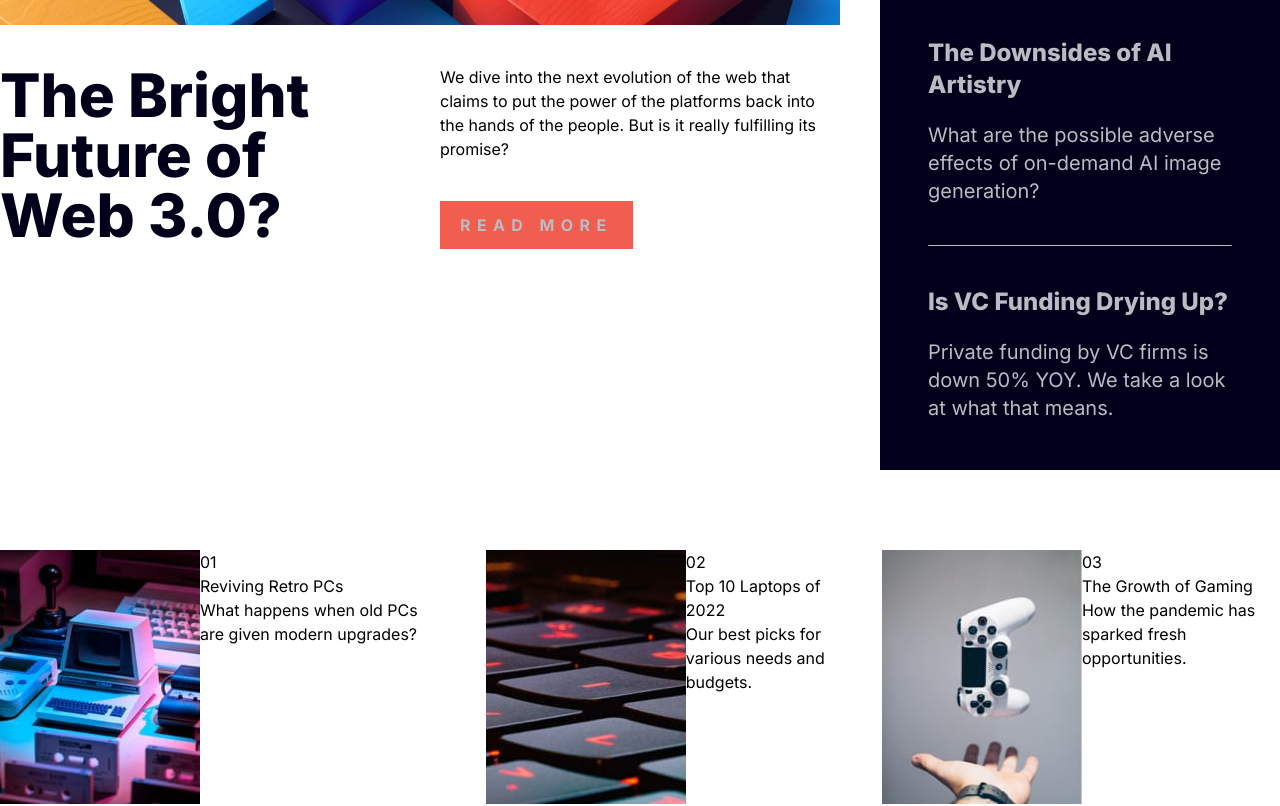
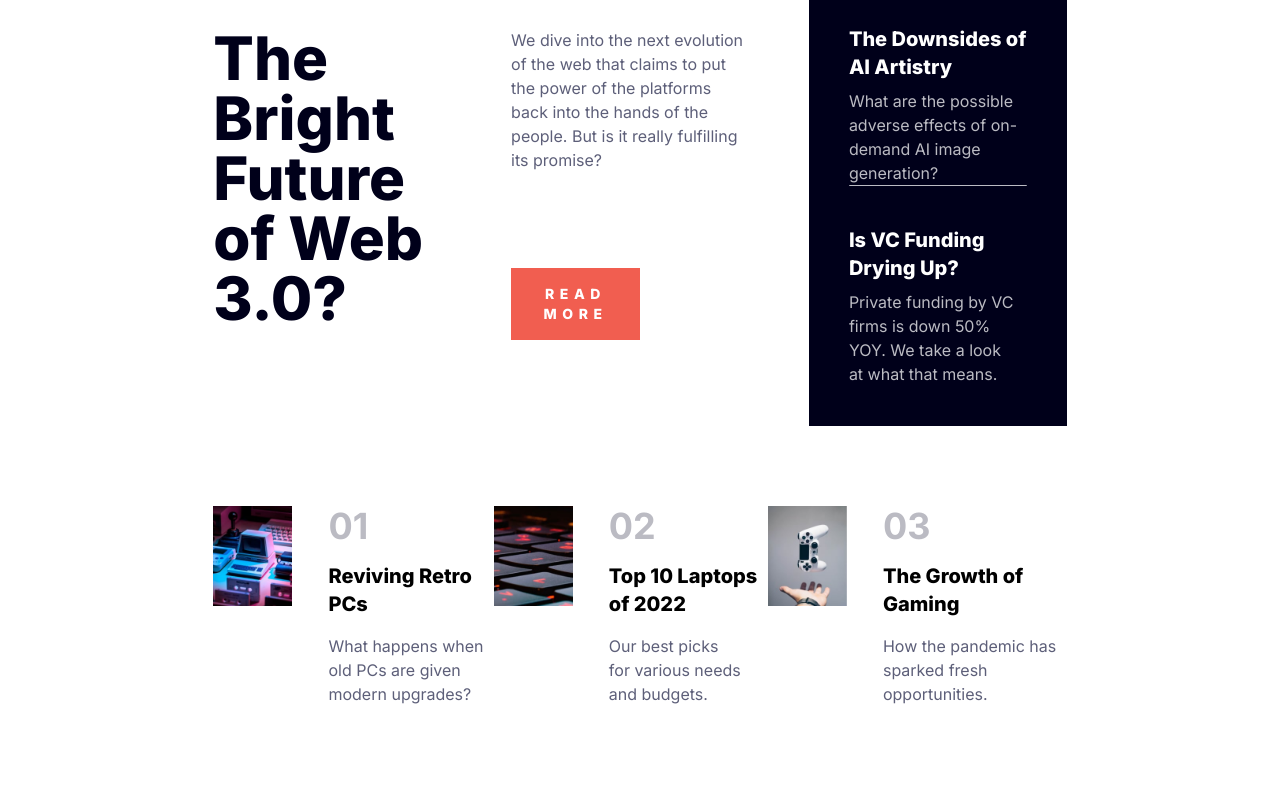
Before and after one commit to Ness733/frontend-mentor-newspage, an Angular app: page / in a window 1280 px wide. Shown: the part 440-1246 px from the top of the page. Built offline with nearby package versions, Linux system fonts and the light colour scheme.

Commit message:
resized elements

```diff
--- a/src/app/app.component.html
+++ b/src/app/app.component.html
@@ -27,10 +27,10 @@
 <body class="flex flex-col justify-center items-center">
 
 
-  <div class="container">
+  <div class="container w-2/3 mt-20">
     <nav class="flex justify-between">
       <img src="../assets/images/logo.svg" alt="w logo">
-      <ul class="flex gap-10">
+      <ul class="flex gap-14">
         <li>Home</li>
         <li>New</li>
         <li>Popular</li>
@@ -39,15 +39,17 @@
       </ul>
     </nav>
     <div class="grid grid-cols-3 gap-x-10 gap-y-20 my-20">
+
       <div class="col-span-2">
         <img src="../assets/images/image-web-3-desktop.jpg" alt="">
-        <div class="grid grid-cols-2 gap-x-10 my-10">
-          <h1 class="text-very-dark-blue text-6xl text-pretty font-extrabold">
+        <div class="grid grid-cols-2 gap-x-10 mt-10">
+          <h1
+            class="text-very-dark-blue text-6xl leading-none text-pretty tracking font-extrabold pb-3">
             The
             Bright Future of
             Web 3.0?</h1>
-          <div>
-            <p>
+          <div class="flex flex-col justify-between">
+            <p class="text-dark-grayish-blue pr-4 text-pretty text-md">
               We dive into the next evolution of the web that claims to put the
               power
               of
@@ -56,74 +58,82 @@
               But is it really fulfilling its promise?
             </p>
             <button
-              class="text-light-grayish-blue bg-secondary px-5 py-3 font-bold tracking-[0.4em] mt-10">READ
+              class="bg-secondary text-sm px-6 py-4 font-extrabold tracking-[0.4em] text-white col-start-2 w-1/2">READ
               MORE</button>
           </div>
+
         </div>
       </div>
       <div
-        class="bg-very-dark-blue col-start-3 p-12 flex flex-col gap-10 justify-between">
+        class="bg-very-dark-blue col-start-3 p-10 flex flex-col justify-between">
         <h1 class="text-primary text-5xl font-extrabold">New</h1>
         <div>
-          <h1 class="text-light-grayish-blue text-2xl pb-5 font-extrabold">
+          <h1 class="text-white text-xl pb-2 font-extrabold">
             Hydrogen
             VS
             Electric Cars</h1>
-          <p class="text-light-grayish-blue text-xl">
+          <p class="text-light-grayish-blue text-md text-pretty">
             Will hydrogen-fueled cars ever catch up to EVs?
           </p>
         </div>
         <div class="border-t-light-grayish-blue border-t rounded-t-[1px] pt-10">
-          <h1 class="text-light-grayish-blue text-2xl pb-5 font-extrabold">The
+          <h1 class="text-white text-xl pb-2 font-extrabold">The
             Downsides
             of
             AI
             Artistry</h1>
-          <p class="text-light-grayish-blue text-xl">What are the possible
+          <p class="text-light-grayish-blue text-md text-pretty">What are the
+            possible
             adverse
             effects
             of on-demand AI image
             generation?</p>
         </div>
         <div class="border-t-light-grayish-blue border-t rounded-t-[1px] pt-10">
-          <h1 class="text-light-grayish-blue text-2xl font-extrabold pb-5">Is VC
+          <h1 class="text-white text-xl font-extrabold pb-2">Is VC
             Funding
             Drying Up?</h1>
-          <p class="text-light-grayish-blue text-xl">
+          <p class="text-light-grayish-blue text-md text-balance">
             Private funding by VC firms is down 50% YOY. We take a look at what
             that
             means.
           </p>
         </div>
       </div>
-      <div class="grid grid-flow-col col-span-3 gap-x-10 gap-y-10">
-        <div class="">
-          <img class="float-left" src="../assets/images/image-retro-pcs.jpg"
-            alt="">
-          <h1>01</h1>
-          <h2>Reviving Retro PCs</h2>
-          <p>
+      <div class="grid grid-flow-col col-span-3">
+
+        <img class="float-left w-[125px]"
+          src="../assets/images/image-retro-pcs.jpg" alt="">
+        <div class="flex flex-col gap-4 pl-9">
+          <h1 class="text-4xl font-bold text-light-grayish-blue">01</h1>
+          <h2 class="text-xl font-extrabold">Reviving Retro PCs</h2>
+          <p class="text-dark-grayish-blue text-md text-balance">
             What happens when old PCs are given modern upgrades?
           </p>
         </div>
-        <div>
-          <img class="float-left" src="../assets/images/image-top-laptops.jpg"
-            alt="">
-          <h1>02</h1>
-          <h2>Top 10 Laptops of 2022</h2>
-          <p>
+
+
+        <img class="float-left w-[125px]"
+          src="../assets/images/image-top-laptops.jpg" alt="">
+        <div class="flex flex-col gap-4 pl-9">
+          <h1 class="text-4xl font-bold text-light-grayish-blue">02</h1>
+          <h2 class="text-xl font-extrabold">Top 10 Laptops of 2022</h2>
+          <p class="text-dark-grayish-blue text-md w-fit text-balance">
             Our best picks for various needs and budgets.
           </p>
         </div>
-        <div>
-          <img class="float-left" src="../assets/images/image-gaming-growth.jpg"
-            alt="">
-          <h1>03</h1>
-          <h2>The Growth of Gaming</h2>
-          <p>
+
+
+        <img class="float-left w-[125px]"
+          src="../assets/images/image-gaming-growth.jpg" alt="">
+        <div class="flex flex-col gap-4 pl-9">
+          <h1 class="text-4xl font-bold text-light-grayish-blue">03</h1>
+          <h2 class="text-xl font-extrabold">The Growth of Gaming</h2>
+          <p class="text-dark-grayish-blue text-md w-fit text-pretty">
             How the pandemic has sparked fresh opportunities.
           </p>
         </div>
+
       </div>
     </div>
   </div>
--- a/tailwind.config.js
+++ b/tailwind.config.js
@@ -2,7 +2,7 @@
 module.exports = {
 	content: ["./src/**/*.{html,ts}"],
 	theme: {
-		extend: {},
+		extend: {
 			colors: {
 				primary: "hsl(35, 77%, 62%)",
 				secondary: "hsl(5, 85%, 63%)",
@@ -11,5 +11,6 @@ module.exports = {
 				"light-grayish-blue": "hsl(240, 6%, 75%)",
 			},
 		},
+	},
 	plugins: [],
 };
```
Lines whose indentation alone changed are shown as unchanged.
